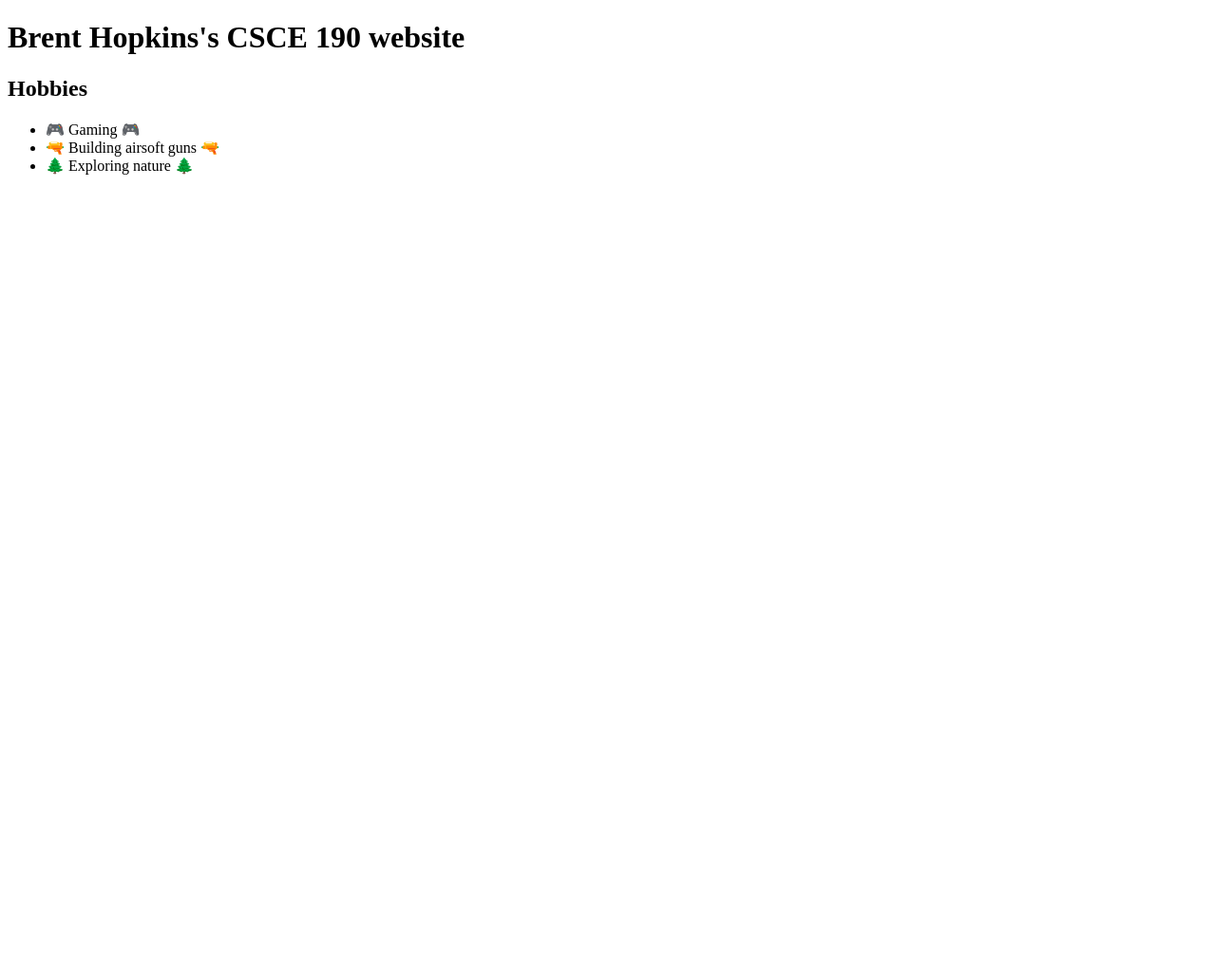
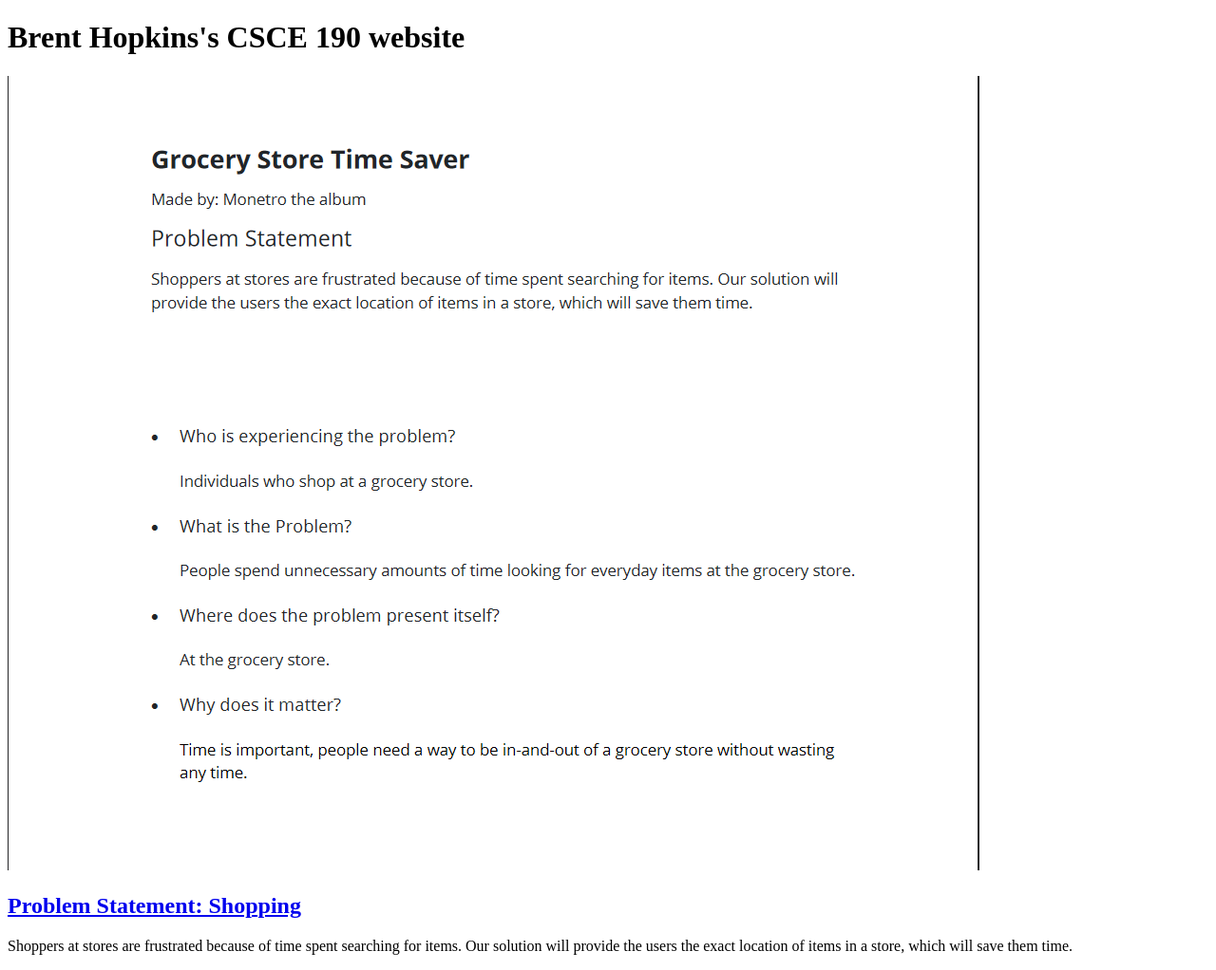
Before and after one commit to BrentpHopkins/BrentHopkins.github.io, a plain HTML site: page index.html in a window 1280 px wide. Shown: the whole page at 95% size. Before the commit the page ends 800 px from the top, so only its background shows below. Drawn offline with Linux system fonts and the light colour scheme.

Commit message:
added problem statement

```diff
--- a/index.html
+++ b/index.html
@@ -8,11 +8,15 @@
     <body>
         <h1>Brent Hopkins's CSCE 190 website </h1>
 
-        <h2 Align = "left"> Hobbies </h2>
-        <ul>
-            <li>&#127918; Gaming &#127918;</li>
-            <li>&#128299; Building airsoft guns &#128299;</li>
-            <li>&#127794; Exploring nature &#127794;</li>
-        </ul>
+        <section class = "assignment">
+            <a href = "Files/CSCE190_Problem_Statement.pdf"><img src = "images/Problem_Statement.PNG"></a>
+            <section class = "assignment-details">
+                <a href = "Files/CSCE190_Problem_Statement.pdf"><h2>Problem Statement: Shopping</h2></a>
+                <p>
+                    Shoppers at stores are frustrated because of time spent searching for items. Our solution will
+                    provide the users the exact location of items in a store, which will save them time.
+                </p>
+            </section>
+        </section>
     </body>
 </html>
```
Also changed, not shown: Images/Problem_Statement.PNG (added), 1 other file.
